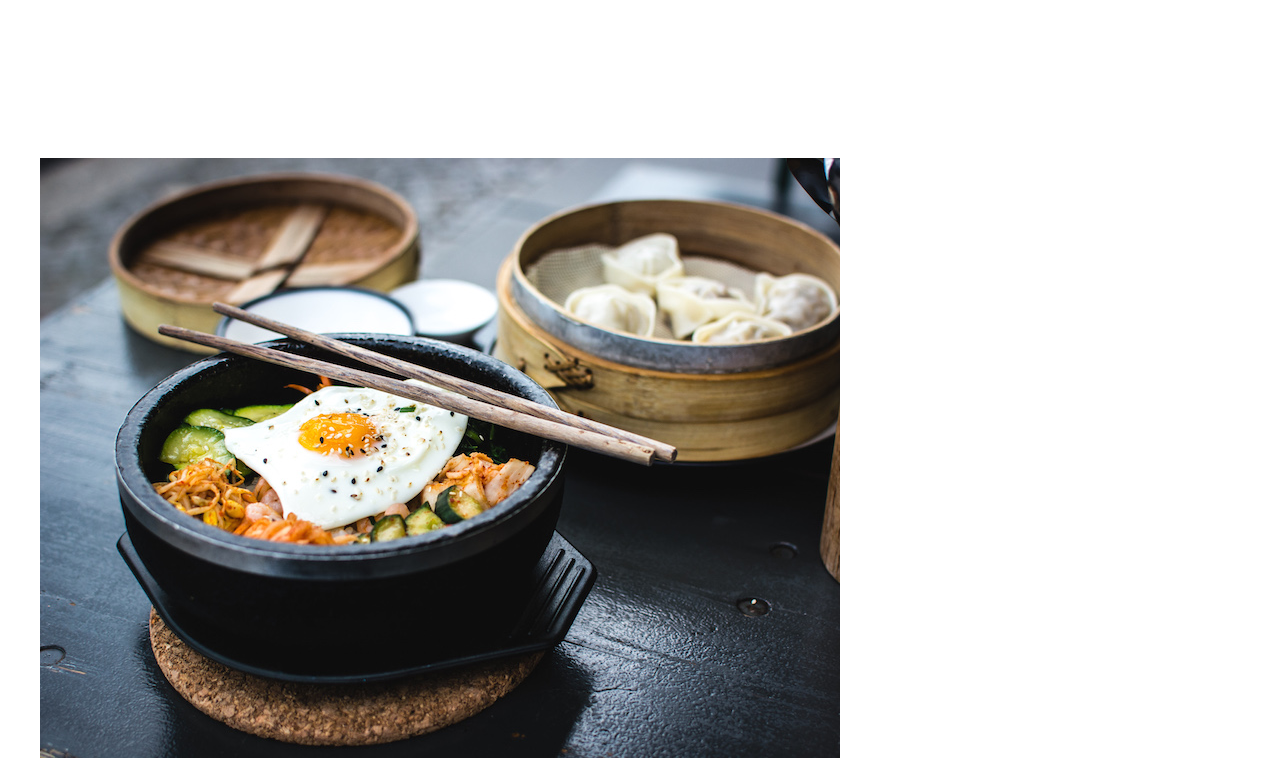
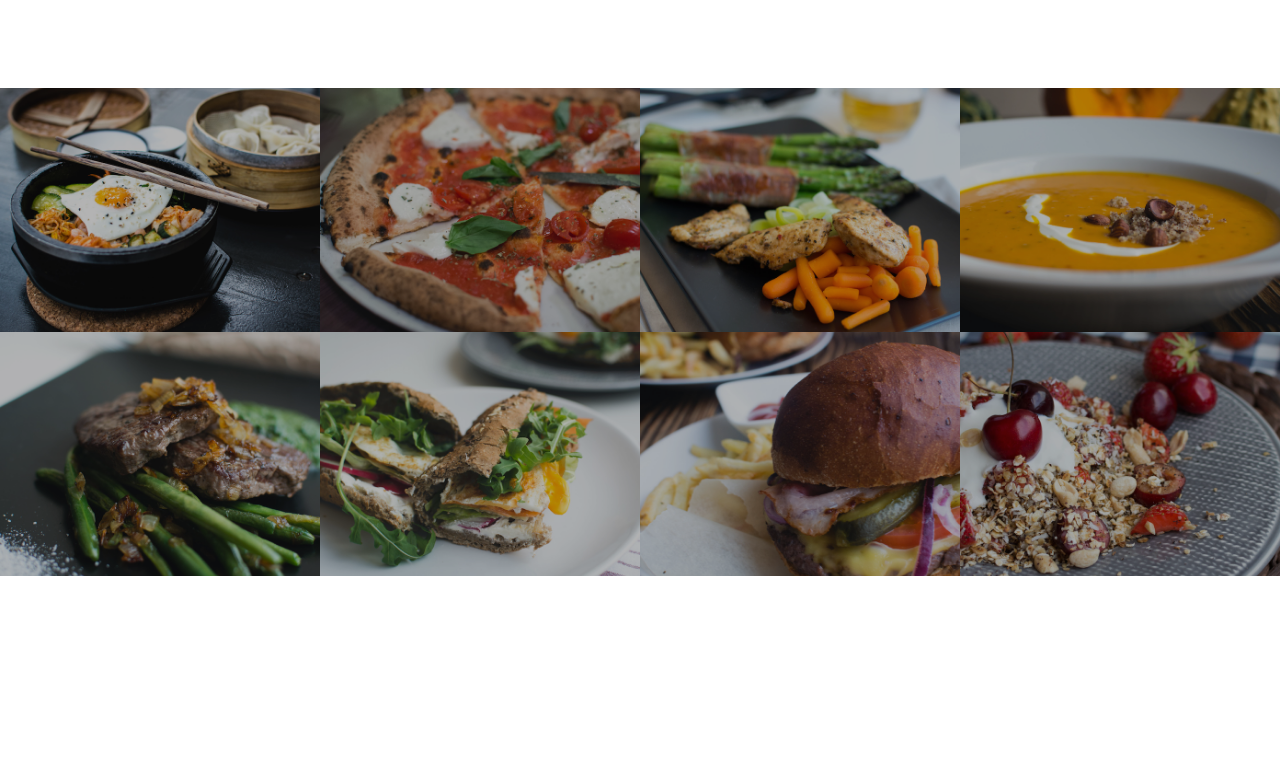
Before and after one commit to abuna1985/delivery-website, a plain HTML site: page index.html in a window 1280 px wide. Shown: the part 1422-2182 px from the top of the page. After the commit the page ends 1998 px from the top, so only its background shows below. Drawn offline with Linux system fonts and the light colour scheme; files whose address does not match are found by name.

Commit message:
completed meals section with images and styling

```diff
--- a/index.html
+++ b/index.html
@@ -70,44 +70,44 @@
     <section class="section-meals">
       <ul class="meals-showcase">
         <li>
-          <figure>
+          <figure class="meal-photo">
             <img src="./resources/img/1.jpg" alt="Korean bibimbap with egg and vegetables">
           </figure>
         </li>
         <li>
-          <figure>
+          <figure class="meal-photo">
             <img src="./resources/img/2.jpg" alt="Simple italian pizza with cherry tomatoes">
           </figure>
         </li>
         <li>
-          <figure>
+          <figure class="meal-photo">
             <img src="./resources/img/3.jpg" alt="Chicken breast steak with vegetables">
           </figure>
         </li>
         <li>
-          <figure>
+          <figure class="meal-photo">
             <img src="./resources/img/4.jpg" alt="Autumn pumpkin soup">
           </figure>
         </li>
       </ul>
       <ul class="meals-showcase">
           <li>
-            <figure>
+            <figure class="meal-photo">
               <img src="./resources/img/5.jpg" alt="Paleo beef steak with vegetables">
             </figure>
           </li>
           <li>
-            <figure>
+            <figure class="meal-photo">
               <img src="./resources/img/6.jpg" alt="Healthy baguette with egg and vegetables">
             </figure>
           </li>
           <li>
-            <figure>
+            <figure class="meal-photo">
               <img src="./resources/img/7.jpg" alt="Burger with cheddar and bacon">
             </figure>
           </li>
           <li>
-            <figure>
+            <figure class="meal-photo">
               <img src="./resources/img/8.jpg" alt="Granola with cherries and strawberries">
             </figure>
           </li>
@@ -115,11 +115,3 @@
     </section>
   </body>
 </html>
-
-<!--
-5.
-6.
-7. Burger with cheddar and bacon
-8.
-
--->
--- a/resources/css/style.css
+++ b/resources/css/style.css
@@ -189,3 +189,51 @@ header {
 .main-nav li a:active {
   border-bottom: 2px solid #e67e22;
 }
+
+/* ------------------------------- */
+/* FEATURES */
+/* ------------------------------- */
+
+.section-features .long-copy {
+  margin-bottom: 30px;
+}
+
+
+/* ------------------------------- */
+/* MEALS */
+/* ------------------------------- */
+
+.section-meals {
+  padding: 0;
+}
+
+.meals-showcase {
+  list-style: none;
+  width: 100%;
+}
+
+.meals-showcase li {
+  display: block;
+  float: left;
+  width: 25%;
+}
+
+.meal-photo {
+  width: 100%;
+  margin: 0;
+  overflow: hidden;
+  background-color: #000;
+}
+
+.meal-photo img {
+  opacity: 0.7;
+  width: 100%;
+  height: auto;
+  transform: scale(1.15);
+  transition: transform 0.5s, opacity 0.5s;
+}
+
+.meal-photo img:hover {
+  opacity: 1;
+  transform: scale(1.03);
+}
```
